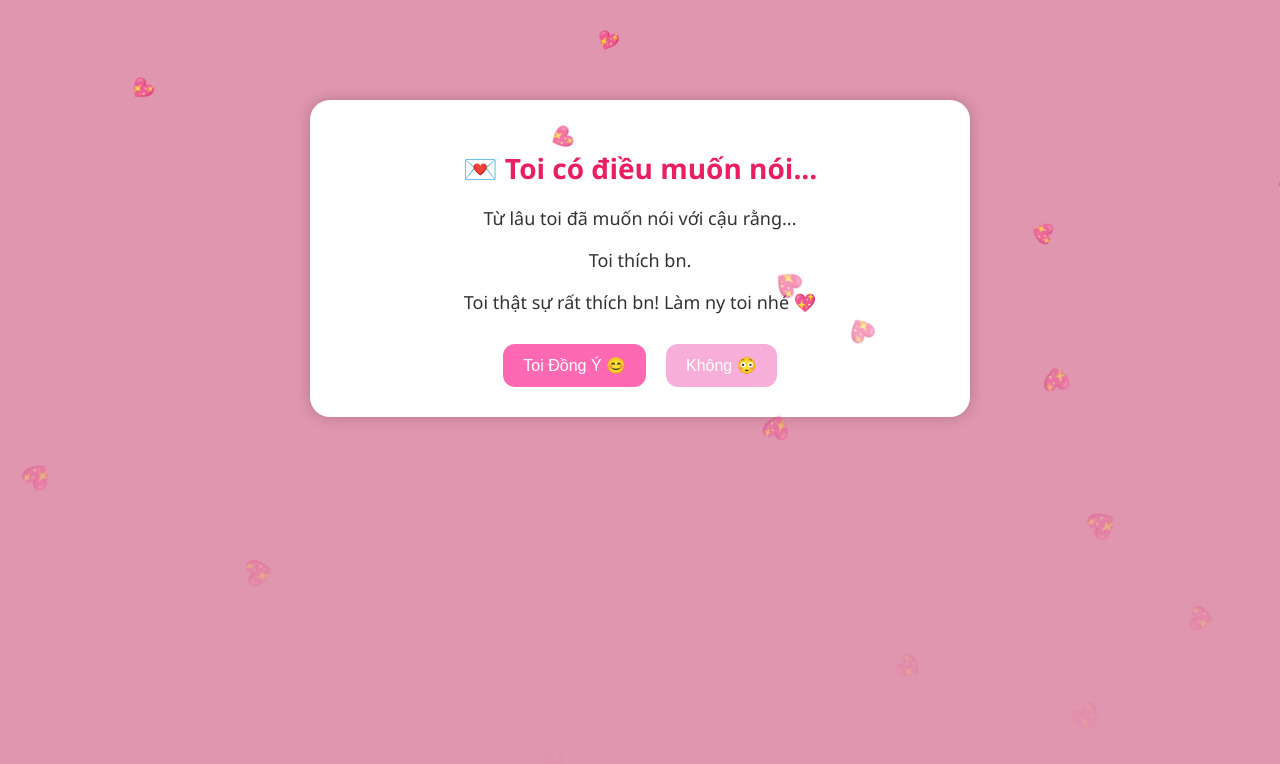
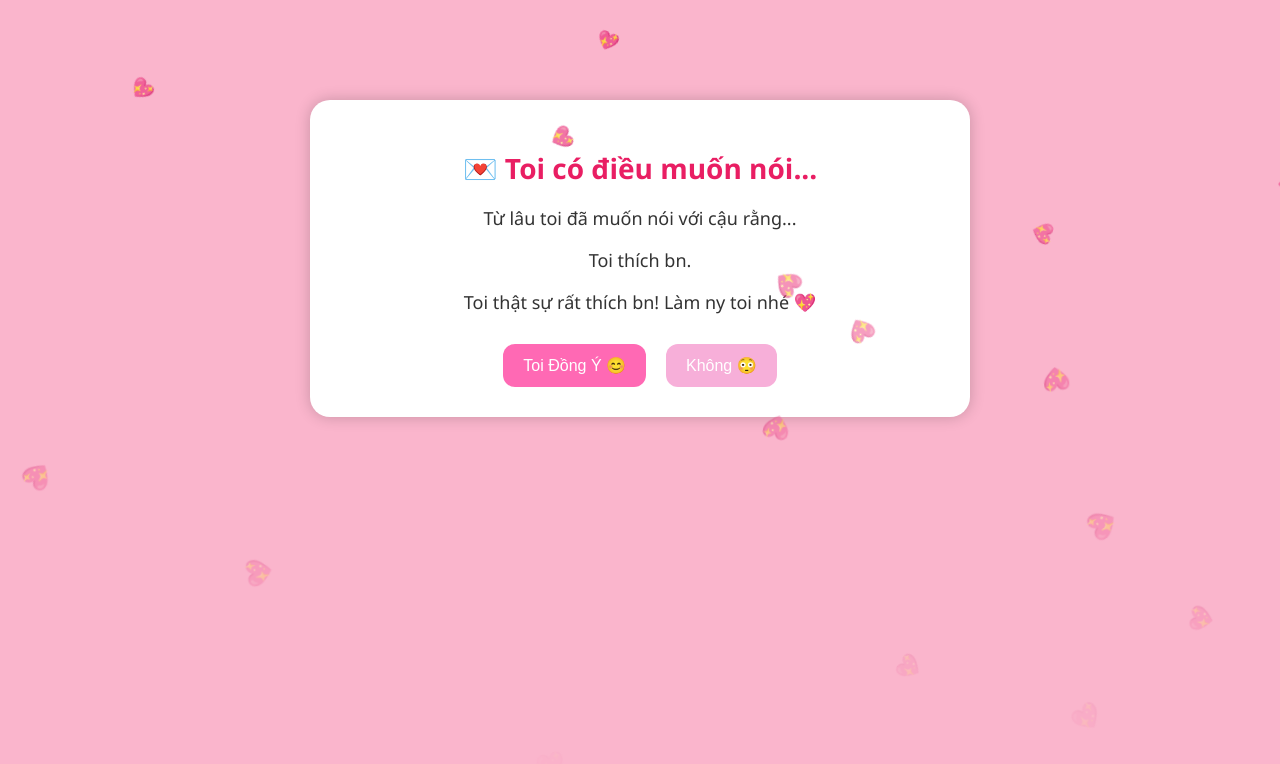
Before and after one commit to luonglam2009/Love, a plain HTML site: page index.html in a window 1280 px wide. Drawn offline with Linux system fonts and the light colour scheme.

Commit message:
Update style.css

```diff
--- a/style.css
+++ b/style.css
@@ -1,7 +1,7 @@
 body {
       margin: 0;
       padding: 0;
-      background: #e096af;
+      background: #fab5cc;
       font-family: 'Segoe UI', sans-serif;
       text-align: center;
       overflow: hidden;
```
